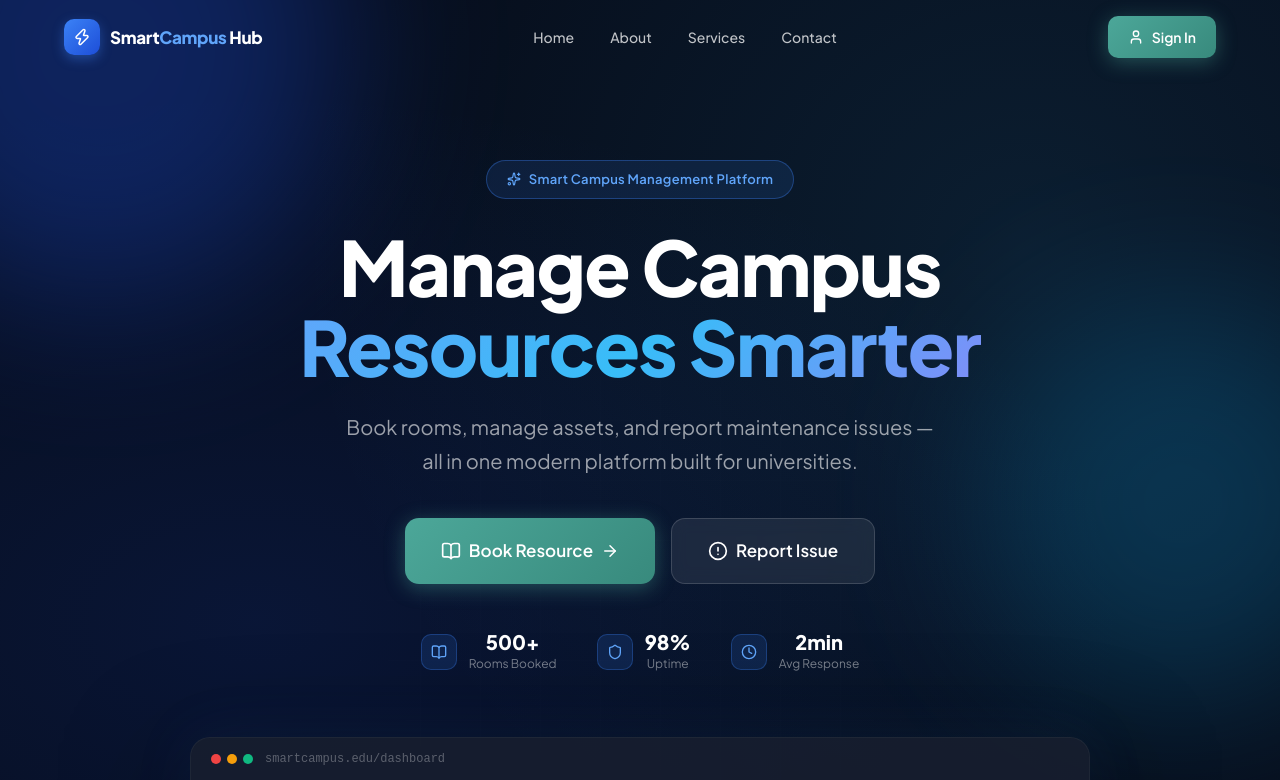
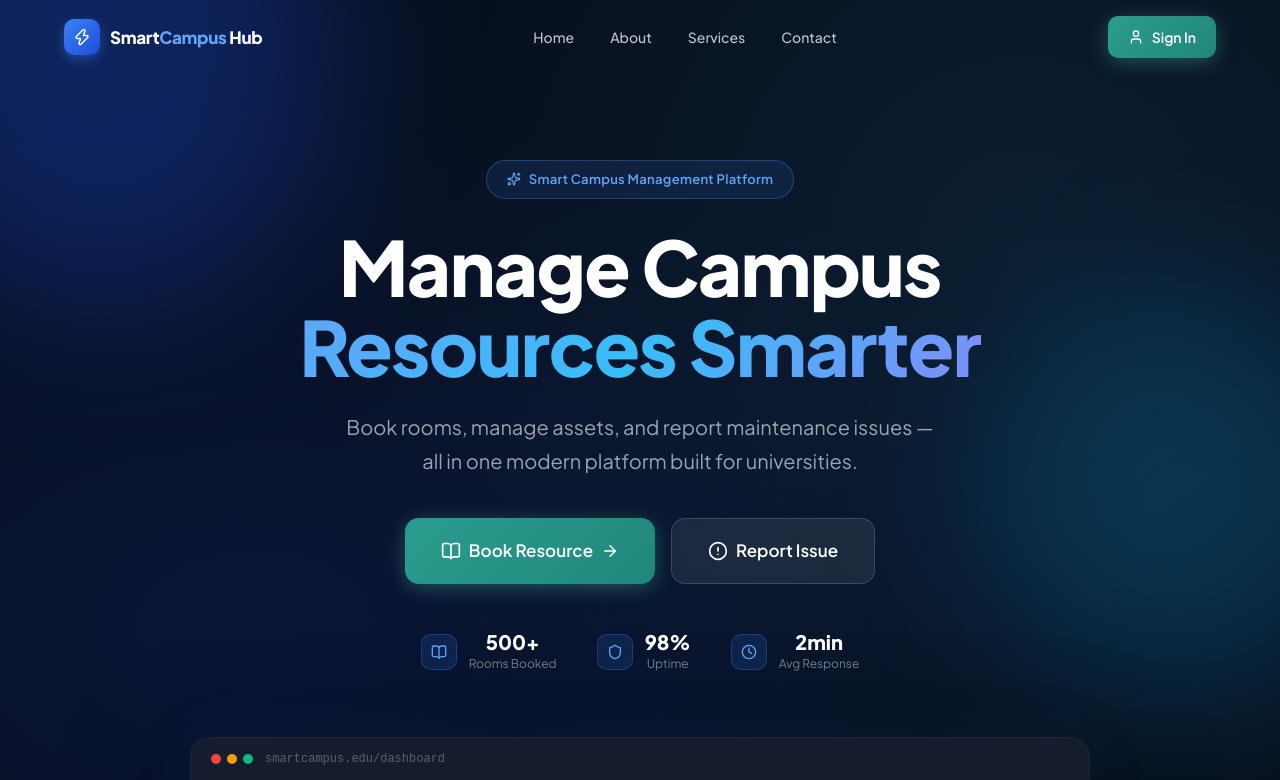
Before and after one commit to Janith854/it3030-paf-2026-smart-campus-group83, a React (Vite) app in the folder frontend/: page / in a window 1280 px wide. Shown: the top 780 px of the page. Built offline with nearby package versions, Linux system fonts and the light colour scheme.

Commit message:
style(theme): add SmartCampus Teal CSS variables to root

```diff
--- a/frontend/src/index.css
+++ b/frontend/src/index.css
@@ -8,50 +8,95 @@
 }
 
 :root {
-  /* Colors */
-  --primary: #4CA799;
-  --primary-dark: #388A7D;
-  --primary-light: #82C7BB;
-  --accent: #5ED1C0;
-  --accent-glow: rgba(94, 209, 192, 0.3);
+  /* === PRIMARY BRAND COLORS === */
+  --primary:        #2A9D8F;   /* teal — buttons, active states, CTAs */
+  --primary-dark:   #21867A;   /* darker teal — hover state */
+  --primary-light:  #5DCAA5;   /* lighter teal — logo, highlights */
+  --primary-wash:   #f0faf8;   /* very light teal — page background */
 
-  --bg-hero: #060C1A;
-  --bg-dark: #0D1425;
-  --bg-card: #111827;
-  --bg-card-hover: #1A2540;
-  --bg-light: #F8FAFF;
-  --bg-surface: #F1F5FD;
+  /* === SIDEBAR & NAVBAR === */
+  --sidebar-bg:     #1a2e2b;   /* dark navy green — sidebar background */
+  --sidebar-text:   rgba(255,255,255,0.55);  /* inactive links */
+  --sidebar-active-bg:  #2A9D8F;             /* active link background */
+  --sidebar-active-text: #ffffff;            /* active link text */
+  --sidebar-section-text: rgba(255,255,255,0.3); /* section labels */
+  --sidebar-border: rgba(255,255,255,0.08);  /* divider lines */
+  --navbar-bg:      #1a2e2b;   /* same as sidebar */
 
-  --text-primary: #F9FAFB;
-  --text-secondary: #94A3B8;
-  --text-muted: #64748B;
-  --text-dark: #0F172A;
-  --text-dark-secondary: #374151;
+  /* === PAGE & SURFACE === */
+  --bg:             #f0faf8;   /* page background — light teal wash */
+  --surface:        #ffffff;   /* card / panel background */
+  --surface-hover:  #f9fffe;   /* card hover background */
+  --border:         #e5e7eb;   /* card borders */
+  --border-teal:    #d1fae5;   /* teal-tinted card borders */
 
-  --border-dark: rgba(255, 255, 255, 0.08);
-  --border-light: rgba(0, 0, 0, 0.08);
-  --border-accent: rgba(76, 167, 153, 0.4);
+  /* === TEXT === */
+  --text:           #111827;   /* primary text */
+  --text-muted:     #6b7280;   /* secondary text */
+  --text-hint:      #9ca3af;   /* placeholder / hint text */
+  --text-on-primary: #ffffff;  /* text on teal backgrounds */
+  --text-on-dark:   rgba(255,255,255,0.85); /* text on sidebar/navbar */
 
+  /* === STATUS BADGE COLORS === */
+  --badge-approved-bg:    #d1fae5;
+  --badge-approved-text:  #065f46;
+  --badge-pending-bg:     #fef3c7;
+  --badge-pending-text:   #92400e;
+  --badge-rejected-bg:    #fee2e2;
+  --badge-rejected-text:  #991b1b;
+  --badge-cancelled-bg:   #f3f4f6;
+  --badge-cancelled-text: #6b7280;
+  --badge-open-bg:        #dbeafe;
+  --badge-open-text:      #1e40af;
+  --badge-inprog-bg:      #fef3c7;
+  --badge-inprog-text:    #92400e;
+  --badge-resolved-bg:    #d1fae5;
+  --badge-resolved-text:  #065f46;
+  --badge-closed-bg:      #f3f4f6;
+  --badge-closed-text:    #6b7280;
+  --badge-active-bg:      #d1fae5;
+  --badge-active-text:    #065f46;
+  --badge-oos-bg:         #fee2e2;
+  --badge-oos-text:       #991b1b;
+  --badge-maint-bg:       #fef3c7;
+  --badge-maint-text:     #92400e;
+
+  /* === TICKET PRIORITY BORDERS === */
+  --priority-critical: #dc2626;
+  --priority-high:     #ea580c;
+  --priority-medium:   #d97706;
+  --priority-low:      #16a34a;
+
+  /* === LAYOUT === */
+  --sidebar-width:  220px;
+  --navbar-height:  60px;
+  --radius-sm:      6px;
+  --radius-md:      8px;
+  --radius-lg:      12px;
+  --radius-xl:      16px;
+  --shadow-card:    0 1px 3px rgba(0,0,0,0.06), 0 1px 2px rgba(0,0,0,0.04);
+  --shadow-nav:     0 1px 4px rgba(0,0,0,0.15);
+
+  /* Legacy variables for landing page temporarily */
+  --bg-hero: #ffffff;
+  --bg-dark: #f0faf8;
+  --bg-card: #ffffff;
+  --bg-card-hover: #f9fffe;
+  --bg-light: #f8fafc;
+  --bg-surface: #ffffff;
+  --text-primary: #111827;
+  --text-secondary: #6b7280;
+  --border-dark: #e5e7eb;
+  --border-light: #e5e7eb;
+  --border-accent: #d1fae5;
   --success: #10B981;
   --warning: #F59E0B;
   --danger: #EF4444;
   --info: #6366F1;
-
-  /* Spacing */
   --section-py: 96px;
   --container-max: 1200px;
-  --border-radius: 16px;
-  --border-radius-sm: 10px;
-  --border-radius-lg: 24px;
-
-  /* Typography */
   --font-main: 'Plus Jakarta Sans', 'Inter', system-ui, sans-serif;
   --font-mono: 'Fira Code', 'Consolas', monospace;
-
-  /* Shadows */
-  --shadow-card: 0 4px 24px rgba(0, 0, 0, 0.12);
-  --shadow-glow: 0 0 40px rgba(76, 167, 153, 0.2);
-  --shadow-glow-accent: 0 0 60px rgba(94, 209, 192, 0.15);
 }
 
 html {
```
